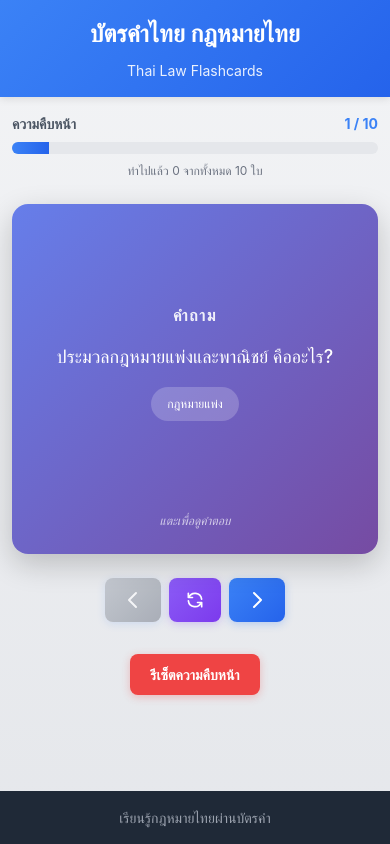
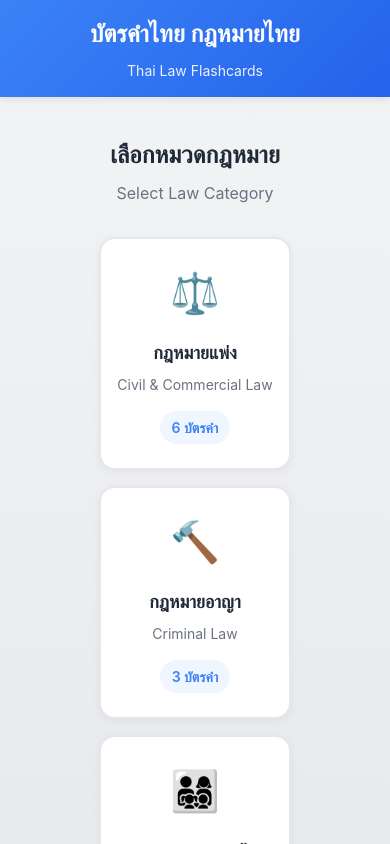
Before and after one commit to WaiRung/thai-law, a Vue app: page / in a window 390 px wide. Shown: the top 844 px of the page. Built offline with nearby package versions, Linux system fonts and the light colour scheme.

Commit message:
Add law category selection screen with filtering
Co-authored-by: WaiRung <67456708+WaiRung@users.noreply.github.com>

```diff
--- a/src/App.vue
+++ b/src/App.vue
@@ -2,12 +2,44 @@
     <div class="app-container">
         <!-- Header -->
         <header class="app-header">
-            <h1 class="app-title">บัตรคำไทย กฎหมายไทย</h1>
-            <p class="app-subtitle">Thai Law Flashcards</p>
+            <div class="header-content">
+                <button
+                    v-if="selectedCategory"
+                    @click="backToCategories"
+                    class="back-btn"
+                    aria-label="Back to categories"
+                >
+                    <svg
+                        xmlns="http://www.w3.org/2000/svg"
+                        fill="none"
+                        viewBox="0 0 24 24"
+                        stroke="currentColor"
+                        class="back-icon"
+                    >
+                        <path
+                            stroke-linecap="round"
+                            stroke-linejoin="round"
+                            stroke-width="2"
+                            d="M15 19l-7-7 7-7"
+                        />
+                    </svg>
+                </button>
+                <div class="header-text">
+                    <h1 class="app-title">บัตรคำไทย กฎหมายไทย</h1>
+                    <p class="app-subtitle">Thai Law Flashcards</p>
+                </div>
+            </div>
         </header>
 
         <!-- Main Content -->
-        <main class="main-content">
+        <main class="main-content" v-if="!selectedCategory">
+            <CategorySelection
+                :categories="categoryList"
+                @select="selectCategory"
+            />
+        </main>
+
+        <main class="main-content" v-else>
             <!-- Progress Bar -->
             <div class="progress-section">
                 <div class="progress-text">
@@ -126,8 +158,56 @@
 <script setup lang="ts">
 import { ref, computed } from "vue";
 import FlashCard from "./components/FlashCard.vue";
+import CategorySelection from "./components/CategorySelection.vue";
 import { flashcards } from "./data/cards";
 import type { Flashcard } from "./types/flashcard";
+
+// Category Management
+const selectedCategory = ref<string | null>(null);
+
+// Get unique categories from flashcards
+const categoryList = computed(() => {
+    const categoryMap = new Map<
+        string,
+        { nameTh: string; nameEn: string; icon: string; count: number }
+    >();
+
+    // Count cards per category
+    flashcards.forEach((card) => {
+        if (card.category) {
+            const existing = categoryMap.get(card.category);
+            if (existing) {
+                existing.count++;
+            } else {
+                // Map category names to English and icons
+                const categoryInfo = getCategoryInfo(card.category);
+                categoryMap.set(card.category, {
+                    nameTh: card.category,
+                    nameEn: categoryInfo.nameEn,
+                    icon: categoryInfo.icon,
+                    count: 1,
+                });
+            }
+        }
+    });
+
+    return Array.from(categoryMap.entries()).map(([id, info]) => ({
+        id,
+        ...info,
+    }));
+});
+
+// Helper function to map Thai category names to English and icons
+const getCategoryInfo = (
+    categoryTh: string,
+): { nameEn: string; icon: string } => {
+    const mapping: Record<string, { nameEn: string; icon: string }> = {
+        กฎหมายแพ่ง: { nameEn: "Civil & Commercial Law", icon: "⚖️" },
+        กฎหมายอาญา: { nameEn: "Criminal Law", icon: "🔨" },
+        กฎหมายครอบครัว: { nameEn: "Family Law", icon: "👨‍👩‍👧‍👦" },
+    };
+    return mapping[categoryTh] || { nameEn: categoryTh, icon: "📚" };
+};
 
 // State
 const cards = ref<Flashcard[]>([...flashcards]);
@@ -135,12 +215,40 @@ const currentIndex = ref(0);
 const isFlipped = ref(false);
 const completedCards = ref(new Set<number>());
 
+// Filter cards based on selected category
+const filteredCards = computed(() => {
+    if (!selectedCategory.value) {
+        return flashcards;
+    }
+    return flashcards.filter(
+        (card) => card.category === selectedCategory.value,
+    );
+});
+
 // Computed
 const currentCard = computed(() => cards.value[currentIndex.value]);
 const totalCards = computed(() => cards.value.length);
 const progressPercentage = computed(
     () => ((currentIndex.value + 1) / totalCards.value) * 100,
 );
+
+// Category Selection Methods
+const selectCategory = (categoryId: string) => {
+    selectedCategory.value = categoryId;
+    // Reset and load filtered cards
+    cards.value = [...filteredCards.value];
+    currentIndex.value = 0;
+    isFlipped.value = false;
+    completedCards.value.clear();
+};
+
+const backToCategories = () => {
+    selectedCategory.value = null;
+    cards.value = [...flashcards];
+    currentIndex.value = 0;
+    isFlipped.value = false;
+    completedCards.value.clear();
+};
 
 // Methods
 const toggleFlip = () => {
@@ -194,8 +302,50 @@ const resetProgress = () => {
     background: linear-gradient(135deg, #3b82f6 0%, #2563eb 100%);
     color: white;
     padding: 1.5rem 1rem;
+    box-shadow: 0 2px 8px rgba(0, 0, 0, 0.1);
+}
+
+.header-content {
+    display: flex;
+    align-items: center;
+    justify-content: center;
+    gap: 1rem;
+    max-width: 800px;
+    margin: 0 auto;
+    position: relative;
+}
+
+.back-btn {
+    position: absolute;
+    left: 0;
+    background: rgba(255, 255, 255, 0.2);
+    border: none;
+    color: white;
+    padding: 0.5rem;
+    border-radius: 0.5rem;
+    cursor: pointer;
+    transition: all 0.2s;
+    display: flex;
+    align-items: center;
+    justify-content: center;
+}
+
+.back-btn:hover {
+    background: rgba(255, 255, 255, 0.3);
+    transform: translateX(-2px);
+}
+
+.back-btn:active {
+    transform: translateX(0);
+}
+
+.back-icon {
+    width: 1.5rem;
+    height: 1.5rem;
+}
+
+.header-text {
     text-align: center;
-    box-shadow: 0 2px 8px rgba(0, 0, 0, 0.1);
 }
 
 .app-title {
@@ -371,6 +521,19 @@ const resetProgress = () => {
         padding: 1rem 0.75rem;
     }
 
+    .header-content {
+        gap: 0.5rem;
+    }
+
+    .back-btn {
+        padding: 0.375rem;
+    }
+
+    .back-icon {
+        width: 1.25rem;
+        height: 1.25rem;
+    }
+
     .app-title {
         font-size: 1.5rem;
     }
--- /dev/null
+++ b/src/components/CategorySelection.vue
@@ -0,0 +1,165 @@
+<template>
+    <div class="category-container">
+        <div class="category-header">
+            <h2 class="category-title">เลือกหมวดกฎหมาย</h2>
+            <p class="category-subtitle">Select Law Category</p>
+        </div>
+
+        <div class="category-grid">
+            <button
+                v-for="category in categories"
+                :key="category.id"
+                @click="selectCategory(category.id)"
+                class="category-card"
+            >
+                <div class="category-icon">{{ category.icon }}</div>
+                <div class="category-name-th">{{ category.nameTh }}</div>
+                <div class="category-name-en">{{ category.nameEn }}</div>
+                <div class="category-count">{{ category.count }} บัตรคำ</div>
+            </button>
+        </div>
+    </div>
+</template>
+
+<script setup lang="ts">
+interface Category {
+    id: string;
+    nameTh: string;
+    nameEn: string;
+    icon: string;
+    count: number;
+}
+
+interface Props {
+    categories: Category[];
+}
+
+defineProps<Props>();
+
+const emit = defineEmits<{
+    select: [categoryId: string];
+}>();
+
+const selectCategory = (categoryId: string) => {
+    emit("select", categoryId);
+};
+</script>
+
+<style scoped>
+.category-container {
+    min-height: 100vh;
+    display: flex;
+    flex-direction: column;
+    padding: 2rem 1rem;
+    max-width: 800px;
+    margin: 0 auto;
+}
+
+.category-header {
+    text-align: center;
+    margin-bottom: 2rem;
+}
+
+.category-title {
+    font-size: 2rem;
+    font-weight: 700;
+    color: #1f2937;
+    margin: 0;
+    margin-bottom: 0.5rem;
+}
+
+.category-subtitle {
+    font-size: 1.125rem;
+    color: #6b7280;
+    margin: 0;
+}
+
+.category-grid {
+    display: grid;
+    grid-template-columns: repeat(auto-fit, minmax(250px, 1fr));
+    gap: 1.5rem;
+    width: 100%;
+}
+
+.category-card {
+    background: white;
+    border: 2px solid #e5e7eb;
+    border-radius: 1rem;
+    padding: 2rem 1.5rem;
+    cursor: pointer;
+    transition: all 0.3s ease;
+    display: flex;
+    flex-direction: column;
+    align-items: center;
+    text-align: center;
+    box-shadow: 0 2px 8px rgba(0, 0, 0, 0.05);
+}
+
+.category-card:hover {
+    transform: translateY(-4px);
+    box-shadow: 0 8px 16px rgba(59, 130, 246, 0.2);
+    border-color: #3b82f6;
+}
+
+.category-card:active {
+    transform: translateY(-2px);
+}
+
+.category-icon {
+    font-size: 3rem;
+    margin-bottom: 1rem;
+}
+
+.category-name-th {
+    font-size: 1.25rem;
+    font-weight: 600;
+    color: #1f2937;
+    margin-bottom: 0.5rem;
+}
+
+.category-name-en {
+    font-size: 0.875rem;
+    color: #6b7280;
+    margin-bottom: 1rem;
+}
+
+.category-count {
+    font-size: 0.875rem;
+    color: #3b82f6;
+    font-weight: 600;
+    padding: 0.375rem 0.75rem;
+    background-color: #eff6ff;
+    border-radius: 9999px;
+}
+
+@media (max-width: 640px) {
+    .category-container {
+        padding: 1.5rem 1rem;
+    }
+
+    .category-title {
+        font-size: 1.5rem;
+    }
+
+    .category-subtitle {
+        font-size: 1rem;
+    }
+
+    .category-grid {
+        grid-template-columns: 1fr;
+        gap: 1rem;
+    }
+
+    .category-card {
+        padding: 1.5rem 1rem;
+    }
+
+    .category-icon {
+        font-size: 2.5rem;
+    }
+
+    .category-name-th {
+        font-size: 1.125rem;
+    }
+}
+</style>
```
